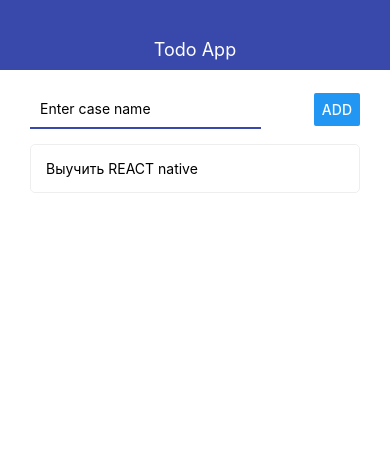
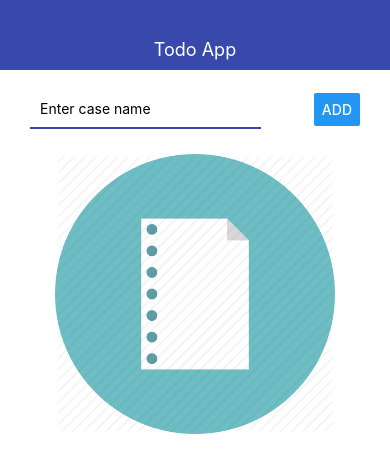
Before and after one commit to GennadiiLazovskii/mobileToDo, a React Native app: screen / in a window 390 px wide. Shown: the top 472 px of the page. Built offline with nearby package versions, Linux system fonts and the light colour scheme.

Commit message:
Add img to main screen

```diff
--- a/App.js
+++ b/App.js
@@ -7,7 +7,7 @@ import TodoScreen from "./src/screens/TodoScreen";
 export default function App() {
   const [todoId, setTodoId] = useState(null)
   const [todos, setTodos] = useState([
-    { id: "1", title: "Выучить REACT native" },
+    // { id: "1", title: "Выучить REACT native" },
   ]);
 
   const addTodo = (title) => {
--- a/src/screens/MainScreen.js
+++ b/src/screens/MainScreen.js
@@ -1,26 +1,46 @@
-import { StyleSheet, View, FlatList } from "react-native";
+import { StyleSheet, View, FlatList, Image } from "react-native";
 import AddTodo from "../components/AddTodo/AddTodo";
 import Todo from "../components/Todo/Todo";
 
-const MainScreen = ({addTodo, todos, removeTodo, openTodo}) => {
+const MainScreen = ({ addTodo, todos, removeTodo, openTodo }) => {
+    let content = (
+        <FlatList
+            keyExtractor={(item) => item.id.toString()}
+            data={todos}
+            renderItem={({ item }) => (
+                <Todo todo={item} onRemove={removeTodo} onOpen={openTodo} />
+            )}
+        />
+    );
+
+    if (todos.length === 0) {
+        content = (
+            <View style={styles.imgWrap}>
+                <Image style={styles.image} source={require("../img/no-items.png")} />
+            </View>
+        );
+    }
+
     return (
         <View>
             <AddTodo onSubmit={addTodo} />
-            <FlatList
-            keyExtractor={item => item.id.toString()}
-            data={todos}
-            renderItem={({item}) =>
-            (<Todo todo={item}
-            onRemove={removeTodo}
-            onOpen={openTodo}
-            />)}
-            />
+            {content}
         </View>
-    )
-}
+    );
+};
 
 const styles = StyleSheet.create({
-
-})
+    imgWrap: {
+        alignItems: 'center',
+        justifyContent: 'center',
+        padding: 10,
+        height: 300,
+    },
+    image: {
+        width: '100%',
+        height: '100%',
+        resizeMode: 'contain',
+    }
+});
 
 export default MainScreen;
```
Also changed, not shown: src/img/no-items.png (added).
